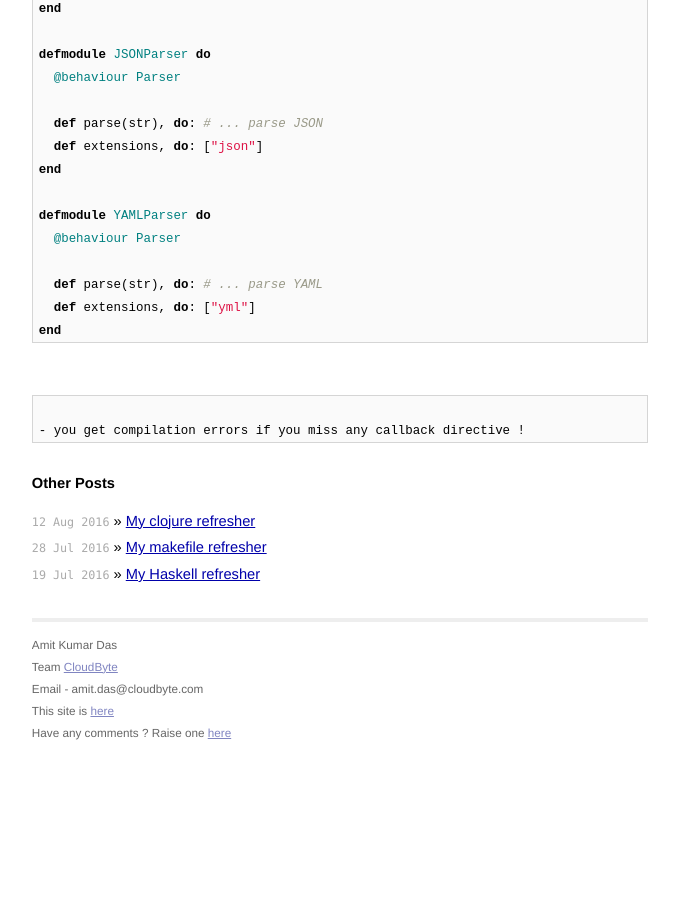
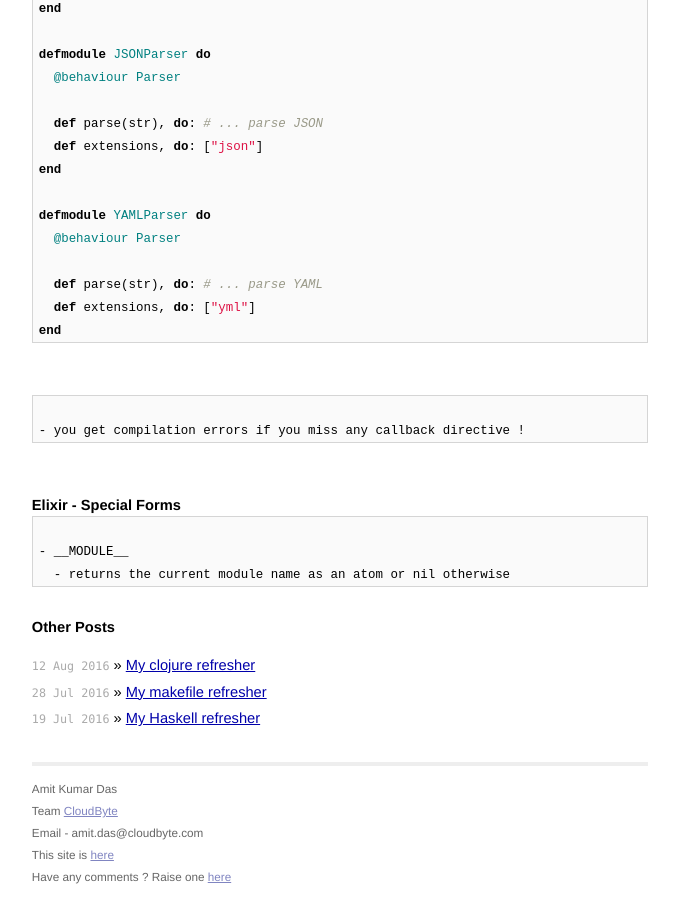
Before and after one commit to AmitKumarDas/amitkumardas.github.io, a Jekyll site: the page built from _posts/2016-02-01-learn-erlang-and-elixir.md, in a window 1280 px wide and 900 px high, scrolled down 5595 px. Shown: the whole window, without its empty margins (300-979 px from the left). Built offline with Jekyll 4.4.1, drawn with Linux system fonts in a browser that asks for light colours; before the commit the page ends 6350 px from its top, so only the background shows below that.

Commit message:
Update 2016-02-01-learn-erlang-and-elixir.md

````diff
--- a/_posts/2016-02-01-learn-erlang-and-elixir.md
+++ b/_posts/2016-02-01-learn-erlang-and-elixir.md
@@ -340,3 +340,13 @@ end
 
 - you get compilation errors if you miss any callback directive !
 ```
+
+<br />
+
+### Elixir - Special Forms
+
+```
+
+- __MODULE__
+  - returns the current module name as an atom or nil otherwise
+```
````
